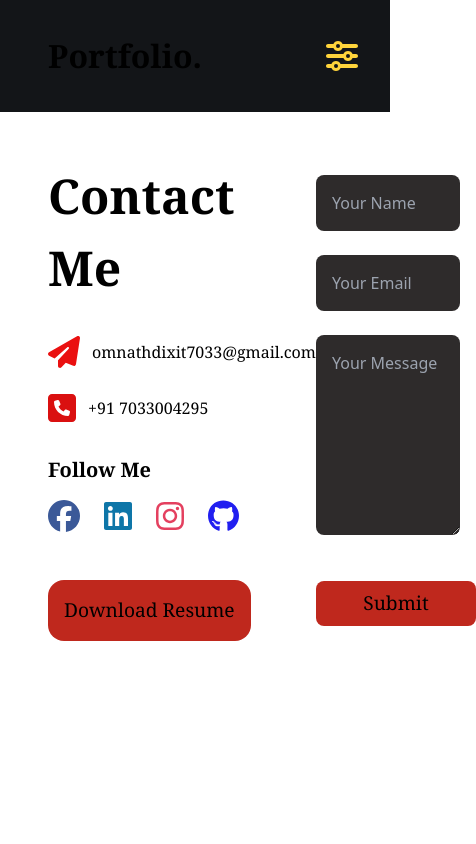
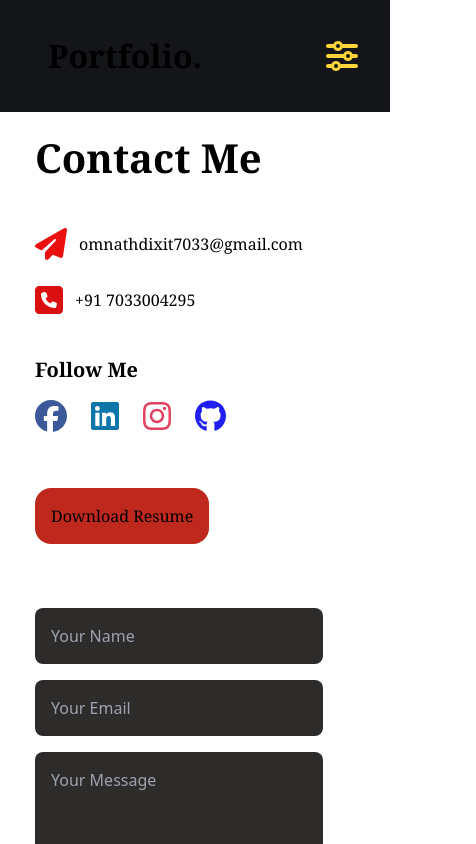
Before and after one commit to BitWiseAshu/portfolio, a React (Vite) app: page /contact in a window 390 px wide. Shown: the top 844 px of the page, 476 px wide, since content can reach past the window. Built offline with nearby package versions, Linux system fonts and the light colour scheme.

Commit message:
enhance responsiveness

```diff
--- a/src/components/About.jsx
+++ b/src/components/About.jsx
@@ -5,14 +5,14 @@ import { Link } from 'react-router-dom'
 
 const About = () => {
   return (
-    <div className='flex justify-around lg:gap-[1rem] md:gap-[2rem] w-full max-[500px]:flex-col'>
+    <div className='flex justify-around lg:gap-[1rem] md:gap-[2rem] w-full max-[767px]:flex-col'>
       <div className='left xl:w-[50rem] lg:w-[55rem] md:w-[25rem] '>
 
-        <div className='flex lg:flex-row items-center p-[2rem] gap-[2rem] lg:mb-[3rem] xl:mb-5 md:flex-col max-[600px]:flex-col max-[500px]:m-[0rem]'>
+        <div className='flex lg:flex-row items-center p-[2rem] gap-[2rem] lg:mb-[3rem] xl:mb-5 md:flex-col max-[500px]:flex-col max-[500px]:m-[0rem]'>
           <div className='lg:w-[15rem] md:w-[22rem] max-[500px]:w-[20rem] max-[330px]:w-[15rem]'>
             <img src={male} alt="My Image" />
           </div>
-          <div className='space-y-[2rem] lg:space-y-[2rem] md:space-y-[1rem] max-[500px]:space-y-2'>
+          <div className='space-y-[1.5rem] lg:space-y-[2rem] md:space-y-[1rem] max-[500px]:space-y-2 '>
             <p> <span className='font-bold text-textColor max-[330px]:text-[0.8rem]'> Name:   </span> <span className='text-stone max-[330px]:text-[0.8rem]'>Om Nath Dixit</span></p>
             <p> <span className='font-bold text-textColor max-[330px]:text-[0.8rem]'> Profile:</span> <span className='text-stone max-[330px]:text-[0.8rem]'>Web Developer</span></p>
             <p> <span className='font-bold text-textColor max-[330px]:text-[0.8rem]'> Email:  </span> <span className='text-stone max-[330px]:text-[0.8rem]'>omnathdixit7033@gmail.com</span></p>
@@ -20,9 +20,9 @@ const About = () => {
           </div>
         </div>
 
-        <div className=' flex flex-col space-y-5 pl-[2rem] pb-[2rem] ml-[2rem] lg:w-[33rem] lg:mt-[3rem] xl:w-[45rem] xl:mt-0 max-[500px]:p-[1rem] max-[380px]:text-[0.7rem]'>
-          <p className='text-[2rem] font-semibold text-aboutColor2 underline max-[500px]:font-serif max-[500px]:text-center max-[330px]:text-[1.5rem]'>Skills</p>
-          <div className='space-y-[1rem] max-[500px]:space-y-3 max-[500px]:font-serif '>
+        <div className=' flex flex-col space-y-5 pl-[2rem] pb-[2rem] ml-[2rem] lg:w-[33rem] lg:mt-[3rem] xl:w-[45rem] xl:mt-0 max-[767px]:p-[1rem] max-[380px]:text-[0.7rem]'>
+          <p className='text-[2rem] font-semibold text-aboutColor2 underline max-[767px]:font-serif max-[500px]:text-center max-[330px]:text-[1.5rem]'>Skills</p>
+          <div className='space-y-[1rem] max-[500px]:space-y-3 max-[767px]:font-serif '>
             <div className='space-y-[0.5rem] max-[500px]:space-y-0'>
               <p className='font-bold text-aboutColor'>HTML, CSS, JavaScript</p>
               <div>
@@ -59,14 +59,14 @@ const About = () => {
       </div>
 
 
-      <div className='right space-y-5 lg:w-[35rem] lg:ml-[2rem] md:ml-[1rem] lg:mt-0 md:mt-[2rem] max-[500px]:p-[2rem]'>
-        <div className='space-y-5 md:w-[25rem] lg:w-[35rem] lg:pr-[2rem]'>
+      <div className='right space-y-5 lg:w-[26rem] xl:w-[35rem] lg:ml-[2rem] md:ml-[1rem] lg:mt-0 md:mt-[2rem] max-[500px]:p-[2rem] max-[767px]:p-[3rem] '>
+        <div className='space-y-5 lg:w-[35rem] lg:pr-[2rem] '>
           <h2 className='font-bold text-[2rem] text-textColor underline font-serif max-[500px]:text-center max-[500px]:font-serif max-[380px]:text-[1.5rem]'>About Me</h2>
-          <p className='font-serif max-[380px]:text-[0.8rem] max-[330px]:text-justify text-justify'>
+          <p className='font-serif max-[380px]:text-[0.8rem] max-[330px]:text-justify text-justify lg:w-[25rem] xl:w-[32rem] md:w-[25rem]'>
             Welcome to my corner of the web! I'm Om Nath Dixit, a dedicated web developer with a thirst for knowledge and a passion for crafting digital experiences. Currently, I'm on a journey to earn my Bachelor of Technology in Computer Science and Engineering, where I'm honing my skills and expanding my horizons in the world of technology.
           </p>
 
-          <p className='font-serif max-[380px]:text-[0.8rem] max-[330px]:text-justify text-justify'>
+          <p className='font-serif max-[380px]:text-[0.8rem] max-[330px]:text-justify text-justify lg:w-[25rem] xl:w-[32rem] md:w-[25rem]'>
             My fascination with web development stems from its limitless potential to bring ideas to life and make an impact on people's lives. With every line of code I write, I strive to create websites that are not only visually stunning but also intuitive and user-friendly.
           </p>
 
@@ -75,7 +75,7 @@ const About = () => {
         <div className='space-y-3 lg:space-y-3 lg:pr-[2rem]'>
           <h1 className='font-bold text-[2rem] text-textColor underline font-serif lg:mt-0 md:mt-[5rem] max-[500px]:font-serif max-[500px]:text-center max-[380px]:text-[1.5rem]'>Education</h1>
 
-          <div className='space-y-5 '>
+          <div className='space-y-5 md:w-[25rem] lg:w-[25rem] xl:w-[32rem]'>
             <div className='space-y-1 max-[380px]:text-[0.8rem]'>
               <h3 className='font-bold text-[1.2rem] text-aboutColor2'>Amity University, Uttar Pradesh (2021-2025)</h3>
               <p className='font-bold  text-aboutColor'>Bachelor's in Technology, Computer Science and Engineering</p>
--- a/src/components/Contact.jsx
+++ b/src/components/Contact.jsx
@@ -109,9 +109,9 @@ const Contact = () => {
   };
 
   return (
-    <div className='flex justify-around m-[1rem] p-[2rem] items-center'>
-      <div className='left w-[30rem] space-y-[2rem] '>
-        <h1 className='font-bold text-[3rem] font-serif'>Contact Me</h1>
+    <div className='flex justify-around m-[1rem] p-[2rem] items-center lg:ml-[5rem] lg:gap-[3rem] xl:gap-[0rem] md:ml-[3rem] max-[700px]:flex-col max-[700px]:gap-[2rem] max-[700px]:p-0 max-[400px]:m-0'>
+      <div className='left w-[21rem] space-y-[3rem] max-[700px]:p-[3rem] max-[700px]:pt-0 max-[700px]:w-[25rem] max-[400px]:p-0 max-[400px]:w-[20rem] max-[330px]:w-[18rem]  max-[330px]:ml-[2rem] max-[400px]:space-y-10 max-[400px]:mt-[1rem] xl:ml-[3rem] xl:mr-0'>
+        <h1 className='font-bold text-[3rem] font-serif lg:text-[2.5rem] md:text-[2rem] max-[400px]:text-[2.5rem]'>Contact Me</h1>
 
         <div className='space-y-[1.5rem]'>
           <div className='flex space-x-3 items-center font-serif'>
@@ -136,13 +136,13 @@ const Contact = () => {
         </div>
 
         <div>
-          <button className='mt-[1rem] bg-bgColor p-[1rem] rounded-[1rem] text-[1.2rem] hover:bg-hoverColor transition ease-in-out delay-150 hover:-translate-y-1 hover:scale-110 duration-300 font-serif' onClick={handleDownloadResume}>Download Resume</button>
+          <button className='mt-[1rem] bg-bgColor p-[1rem] rounded-[1rem] text-[1.2rem] hover:bg-hoverColor transition ease-in-out delay-150 hover:-translate-y-1 hover:scale-110 duration-300 font-serif max-[400px]:text-[1rem]' onClick={handleDownloadResume}>Download Resume</button>
         </div>
       </div>
 
 
-      <div>
-        <form className='space-y-[1.5rem]'>
+      <div className='md:ml-[3rem] lg:ml-10 max-[400px]:mt-[2rem]'>
+        <form className='space-y-[1.5rem] lg:w-[35rem] xl:w-[40rem] md:w-[25rem] lg:ml-0 md:ml-[3rem] max-[700px]:w-[25rem] max-[700px]:pl-[2rem] max-[400px]:pl-0 max-[400px]:w-[20rem] max-[330px]:w-[18rem]  max-[330px]:ml-[2rem] max-[400px]:mb-[2rem] max-[400px]:space-y-[1rem]'>
           <div>
             <input
               type="text"
@@ -184,7 +184,7 @@ const Contact = () => {
           </div>
 
           <div>
-            <button className='w-[10rem] mt-[1rem] bg-bgColor p-[0.5rem] text-[1.2rem] rounded-[0.5rem] hover:bg-hoverColor transition ease-in-out delay-150 hover:-translate-y-1 hover:scale-110 duration-300 font-serif' onClick={handleSubmit}>Submit</button>
+            <button className='w-[10rem] mt-[1rem] bg-bgColor p-[0.5rem] text-[1.2rem] rounded-[0.5rem] hover:bg-hoverColor transition ease-in-out delay-150 hover:-translate-y-1 hover:scale-110 duration-300 font-serif max-[400px]:text-[1rem] max-[400px]:w-[8rem] max-[400px]:mt-[0.5rem]' onClick={handleSubmit}>Submit</button>
           </div>
         </form>
       </div>
--- a/src/components/Navbar.jsx
+++ b/src/components/Navbar.jsx
@@ -66,7 +66,7 @@ const Navbar = () => {
     };
 
     return (
-        <header className='sticky  max-[426px]:bg-imageBg'>
+        <header className='sticky  max-[426px]:bg-imageBg '>
             <div className='container flex justify-between items-center p-[2rem]'>
                 <div className='left'>
                     <p className='text-[2rem] font-serif font-bold ml-[5rem] lg:text-[3rem] xl:ml-[10rem]  md:text-[2rem] md:ml-[1.5rem]   max-[321px]:ml-[1rem]  max-[426px]:ml-[1rem]'>Portfolio.</p>
@@ -74,7 +74,7 @@ const Navbar = () => {
 
                 <div className='right'>
                     <nav className="md:flex hidden">
-                        <ul className='flex flex-row justify-around gap-[4rem] font-semibold mr-[20px] lg:ml-[5rem] lg:pr-[2rem] md:ml-[2rem] md:pr-[3rem]'>
+                        <ul className='flex flex-row justify-around gap-[4rem] font-semibold mr-[20px] lg:ml-[5rem] lg:pr-[2rem] md:ml-[2rem] md:pr-[0rem]'>
                             <div className='flex justify-center gap-2'>
                                 <FontAwesomeIcon icon={faHouse} style={{ color: "#FFD438" }} size="xl" />
                                 <li className='hover:text-navbarColor hover:underline font-serif text-[1.2rem] cursor-pointer'><NavLink to="/" >Home</NavLink></li>
```
Also changed, not shown: src/components/Projects.jsx (+88 -88 lines).
